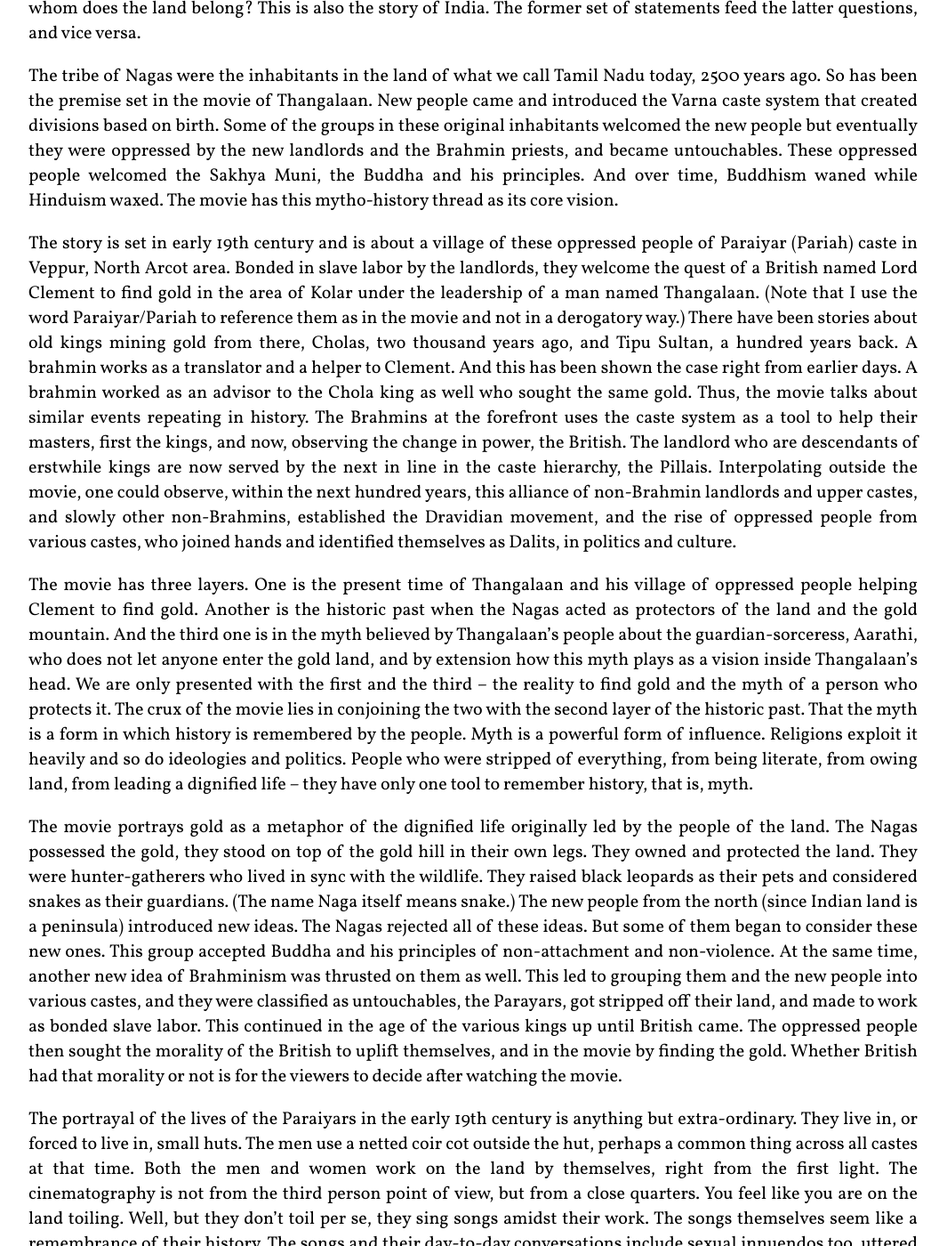
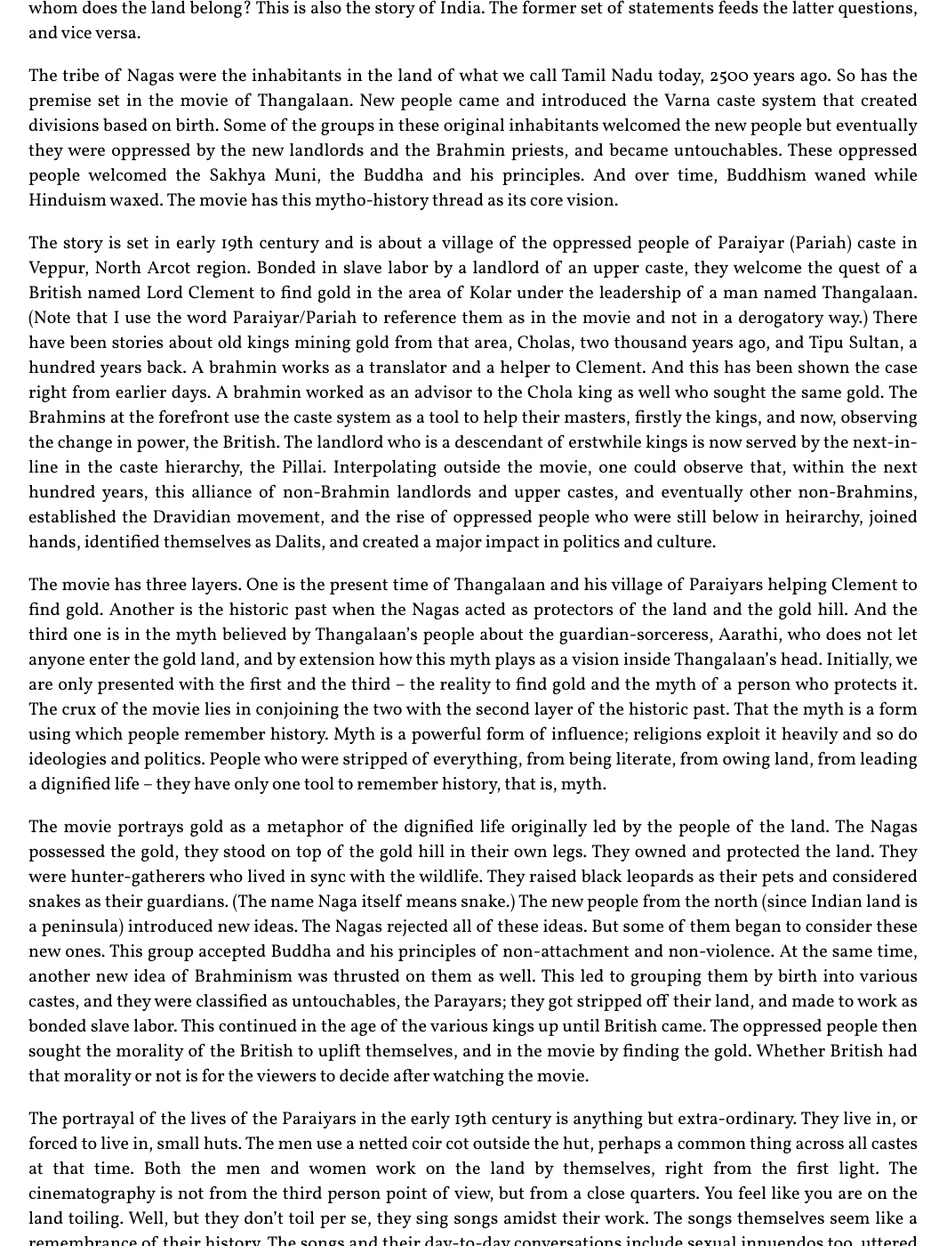
Before and after one commit to apvijay/mov, a Jekyll site: the page built from _posts/2024-08-17-thangalaan.md, in a window 1280 px wide and 1400 px high, scrolled down 548 px. Shown: the whole window at 89% size, without its empty margins (108-1173 px from the left). Built offline with Jekyll 4.4.1, drawn with Linux system fonts in a browser that asks for light colours; some web fonts are replaced; Markdown is read by kramdown in place of the engine named in the settings; some of the changed text lies outside the part shown.

Commit message:
minor updates

```diff
--- a/_posts/2024-08-17-thangalaan.md
+++ b/_posts/2024-08-17-thangalaan.md
@@ -13,18 +13,18 @@ Year: 2024<br>
 
 _First published Aug 17, 2024. Updated Aug 18, 2024._<br>
 
-An island moved northward for a million years and hit a larger landmass. Mountains rose and rivers flow. People came, thrived; new people came, thrived; new ideas formed, old ideas extinguished; wars happened, ideologies created, religions established. This is the story of India. Who came first? Who came second? Who came later? To whom does the land belong? This is also the story of India. The former set of statements feed the latter questions, and vice versa.
+An island moved northward for a million years and hit a larger landmass. Mountains rose and rivers flowed. People came, thrived; new people came, thrived; new ideas formed, old ideas extinguished; wars happened, ideologies created, religions established. This is the story of India. Who came first? Who came second? Who came later? To whom does the land belong? This is also the story of India. The former set of statements feeds the latter questions, and vice versa.
 
-The tribe of Nagas were the inhabitants in the land of what we call Tamil Nadu today, 2500 years ago. So has been the premise set in the movie of Thangalaan. New people came and introduced the Varna caste system that created divisions based on birth. Some of the groups in these original inhabitants welcomed the new people but eventually they were oppressed by the new landlords and the Brahmin priests, and became untouchables. These oppressed people welcomed the Sakhya Muni, the Buddha and his principles. And over time, Buddhism waned while Hinduism waxed. The movie has this mytho-history thread as its core vision.
+The tribe of Nagas were the inhabitants in the land of what we call Tamil Nadu today, 2500 years ago. So has the premise set in the movie of Thangalaan. New people came and introduced the Varna caste system that created divisions based on birth. Some of the groups in these original inhabitants welcomed the new people but eventually they were oppressed by the new landlords and the Brahmin priests, and became untouchables. These oppressed people welcomed the Sakhya Muni, the Buddha and his principles. And over time, Buddhism waned while Hinduism waxed. The movie has this mytho-history thread as its core vision.
 
-The story is set in early 19th century and is about a village of these oppressed people of Paraiyar (Pariah) caste in Veppur, North Arcot area. Bonded in slave labor by the landlords, they welcome the quest of a British named Lord Clement to find gold in the area of Kolar under the leadership of a man named Thangalaan. (Note that I use the word Paraiyar/Pariah to reference them as in the movie and not in a derogatory way.) There have been stories about old kings mining gold from there, Cholas, two thousand years ago, and Tipu Sultan, a hundred years back. A brahmin works as a translator and a helper to Clement. And this has been shown the case right from earlier days. A brahmin worked as an advisor to the Chola king as well who sought the same gold. Thus, the movie talks about similar events repeating in history. The Brahmins at the forefront uses the caste system as a tool to help their masters, first the kings, and now, observing the change in power, the British. The landlord who are descendants of erstwhile kings are now served by the next in line in the caste hierarchy, the Pillais. Interpolating outside the movie, one could observe, within the next hundred years, this alliance of non-Brahmin landlords and upper castes, and slowly other non-Brahmins, established the Dravidian movement, and the rise of oppressed people from various castes, who joined hands and identified themselves as Dalits, in politics and culture.
+The story is set in early 19th century and is about a village of the oppressed people of Paraiyar (Pariah) caste in Veppur, North Arcot region. Bonded in slave labor by a landlord of an upper caste, they welcome the quest of a British named Lord Clement to find gold in the area of Kolar under the leadership of a man named Thangalaan. (Note that I use the word Paraiyar/Pariah to reference them as in the movie and not in a derogatory way.) There have been stories about old kings mining gold from that area, Cholas, two thousand years ago, and Tipu Sultan, a hundred years back. A brahmin works as a translator and a helper to Clement. And this has been shown the case right from earlier days. A brahmin worked as an advisor to the Chola king as well who sought the same gold. The Brahmins at the forefront use the caste system as a tool to help their masters, firstly the kings, and now, observing the change in power, the British. The landlord who is a descendant of erstwhile kings is now served by the next-in-line in the caste hierarchy, the Pillai. Interpolating outside the movie, one could observe that, within the next hundred years, this alliance of non-Brahmin landlords and upper castes, and eventually other non-Brahmins, established the Dravidian movement, and the rise of oppressed people who were still below in heirarchy, joined hands, identified themselves as Dalits, and created a major impact in politics and culture.
 
-The movie has three layers. One is the present time of Thangalaan and his village of oppressed people helping Clement to find gold. Another is the historic past when the Nagas acted as protectors of the land and the gold mountain. And the third one is in the myth believed by Thangalaan's people about the guardian-sorceress, Aarathi, who does not let anyone enter the gold land, and by extension how this myth plays as a vision inside Thangalaan's head. We are only presented with the first and the third -- the reality to find gold and the myth of a person who protects it. The crux of the movie lies in conjoining the two with the second layer of the historic past. That the myth is a form in which history is remembered by the people. Myth is a powerful form of influence. Religions exploit it heavily and so do ideologies and politics. People who were stripped of everything, from being literate, from owing land, from leading a dignified life -- they have only one tool to remember history, that is, myth.
+The movie has three layers. One is the present time of Thangalaan and his village of Paraiyars helping Clement to find gold. Another is the historic past when the Nagas acted as protectors of the land and the gold hill. And the third one is in the myth believed by Thangalaan's people about the guardian-sorceress, Aarathi, who does not let anyone enter the gold land, and by extension how this myth plays as a vision inside Thangalaan's head. Initially, we are only presented with the first and the third -- the reality to find gold and the myth of a person who protects it. The crux of the movie lies in conjoining the two with the second layer of the historic past. That the myth is a form using which people remember history. Myth is a powerful form of influence; religions exploit it heavily and so do ideologies and politics. People who were stripped of everything, from being literate, from owing land, from leading a dignified life -- they have only one tool to remember history, that is, myth.
 
-The movie portrays gold as a metaphor of the dignified life originally led by the people of the land. The Nagas possessed the gold, they stood on top of the gold hill in their own legs. They owned and protected the land. They were hunter-gatherers who lived in sync with the wildlife. They raised black leopards as their pets and considered snakes as their guardians. (The name Naga itself means snake.) The new people from the north (since Indian land is a peninsula) introduced new ideas. The Nagas rejected all of these ideas. But some of them began to consider these new ones. This group accepted Buddha and his principles of non-attachment and non-violence. At the same time, another new idea of Brahminism was thrusted on them as well. This led to grouping them and the new people into various castes, and they were classified as untouchables, the Parayars, got stripped off their land, and made to work as bonded slave labor. This continued in the age of the various kings up until British came. The oppressed people then sought the morality of the British to uplift themselves, and in the movie by finding the gold. Whether British had that morality or not is for the viewers to decide after watching the movie.
+The movie portrays gold as a metaphor of the dignified life originally led by the people of the land. The Nagas possessed the gold, they stood on top of the gold hill in their own legs. They owned and protected the land. They were hunter-gatherers who lived in sync with the wildlife. They raised black leopards as their pets and considered snakes as their guardians. (The name Naga itself means snake.) The new people from the north (since Indian land is a peninsula) introduced new ideas. The Nagas rejected all of these ideas. But some of them began to consider these new ones. This group accepted Buddha and his principles of non-attachment and non-violence. At the same time, another new idea of Brahminism was thrusted on them as well. This led to grouping them by birth into various castes, and they were classified as untouchables, the Parayars; they got stripped off their land, and made to work as bonded slave labor. This continued in the age of the various kings up until British came. The oppressed people then sought the morality of the British to uplift themselves, and in the movie by finding the gold. Whether British had that morality or not is for the viewers to decide after watching the movie.
 
-The portrayal of the lives of the Paraiyars in the early 19th century is anything but extra-ordinary. They live in, or forced to live in, small huts. The men use a netted coir cot outside the hut, perhaps a common thing across all castes at that time. Both the men and women work on the land by themselves, right from the first light. The cinematography is not from the third person point of view, but from a close quarters. You feel like you are on the land toiling. Well, but they don't toil per se, they sing songs amidst their work. The songs themselves seem like a remembrance of their history. The songs and their day-to-day conversations include sexual innuendos too, uttered by both men and women. This was contrasted with the landlord where he sits on a chair and gives orders to people, while his wife's role is just to stand behind him, speaking nothing and doing nothing.
+The portrayal of the lives of the Paraiyars in the early 19th century is anything but extra-ordinary. They live in, or forced to live in, small huts. The men use a netted coir cot outside the hut, perhaps a common thing across all castes at that time. Both the men and women work on the land by themselves, right from the first light. The cinematography is not from the third person point of view, but from a close quarters. You feel like you are on the land toiling. Well, but they don't toil per se, they sing songs amidst their work. The songs themselves seem like a remembrance of their history. The songs and their day-to-day conversations include sexual innuendos too, uttered by both men and women. This is contrasted with the landlord where he sits on a chair and gives orders to people, while his wife's role is just to stand behind him, speaking nothing and doing nothing.
 
-Historically, the British and their missionaries helped the Parayars and the other oppressed people by providing them with education which the Indian upper castes did not. Hence, they associated more with the British in certain aspects. There is a beautiful scene in the movie where the young son of Lord Clement, William, tries to get down from the horse carriage and asks for a hand from the young son of Thangalaan, Asokan. The scene shows a perplexed Asokan for a moment that a person not from his own caste asks to be touched by him. A smile dawns on him, and he realizes that this is not just another upper caste person but a young white Britishman who does not have an iota of discrimination in his heart. In another scene, Thangalaan buys his wife and other women in his village, a jacket, the upper breast-wear, from the money paid by Lord Clement. Only the upper caste women were allowed to wear them, and now, they grab their own rights. The scene is depicted in a very fine manner without losing dignity. The women, after wearing them, comment that they feel more _light_ now that their breasts have a support. The scene continues in a mild sexual innuendo without crossing that thin line when Thangalaan says that it would be difficult for her children, him being her first _child_, to drink milk.
+Historically, the British and their missionaries helped the Parayars and the other oppressed people by providing them with education which the Indian upper castes did not. Hence, they associated more with the British in certain aspects. There is a beautiful scene in the movie where the young son of Lord Clement, William, tries to get down from the horse carriage and asks for a hand from the young son of Thangalaan, Asokan. The scene shows a perplexed Asokan for a moment that a person not from his own caste asks to be touched by him. A smile dawns on him, and he realizes that this is not just another upper caste person but a young white Britishman who does not have an iota of discrimination in his heart. In another scene, Thangalaan buys his wife and other women in his village, a jacket, the upper breast-wear, from the money paid by Lord Clement. Only the upper caste women were allowed to wear them, and now, they grab their own rights. The scene is depicted in a very fine manner without losing dignity. The women, after wearing them, comment that they feel more _light_ now that their breasts have a support. The scene continues in a mild sexual innuendo without crossing that thin line when Thangalaan jokingly says that it would be difficult for her children, him being her first _child_, to drink milk.
 
-One can relate the movie to the novel, Vellai-yaanai (The White Elephant), written by Jeyamohan, which depicts the plight of Dalits in the late 19th century working in the ice factories of Madras presidency. The White Elephants are the giant ice cubes which the Dalits were forced to work with under extreme conditions without any proper protection. The upper castes sought them from various regions of the country and forced them into factory labor without proper remuneration. Finally, the Dalits uplifted themselves by demonstrating the first-ever union factory strike in India asking for proper salaries. One of the major characters of the novel is Kathavarayan, a real-life character who later renamed himself as Iyothee Thass (Iyothee Thaasar), was a scholar, writer, and a revolutionary, who wrote about the hierarchical caste inequalities and how the Brahmins and mainstream Hinduism robbed of the power of the Paraiyars and Buddhism, respectively. One could easily connect the novel and the movie emotionally. A major difference is that in the novel, the giant ice cube is the oppression that is thrusted on the heads of Paraiyars and they fight againt it, while in this movie, the gold is the dignity that is robbed from them and they fight for it.
+One can relate the movie to the novel, Vellai-yaanai (The White Elephant), written by Jeyamohan, which depicts the plight of Dalits in the late 19th century working in the ice factories of Madras presidency. The White Elephants are the giant ice cubes which the Dalits were forced to work with under extreme conditions without any proper protection. (It would be interesting to study the similar situation of the Blacks in the USA in parallel since they too were forced to work in ice factories to cut ice and as ice-boys to deliver ice.) The upper castes sought them from various regions of the country and forced them into factory labor without proper remuneration. Finally, the Dalits uplifted themselves by demonstrating the first-ever union factory strike in India asking for proper salaries. One of the major characters of the novel is Kathavarayan, a real-life character who later renamed himself as Iyothee Thass (Iyothee Thaasar). He was a scholar, writer, and a revolutionary, who wrote about the hierarchical caste inequalities and how the Brahmins and mainstream Hinduism robbed of the power of the Paraiyars and Buddhism, respectively. One could thus connect the novel and the movie through Dalit oppression and their own upliftment. A major difference is that in the novel, the giant ice cube is the oppression that is thrusted on the heads of Paraiyars and they fight against it, while in this movie, the gold is the dignity that is robbed from them and they fight for it.
```
